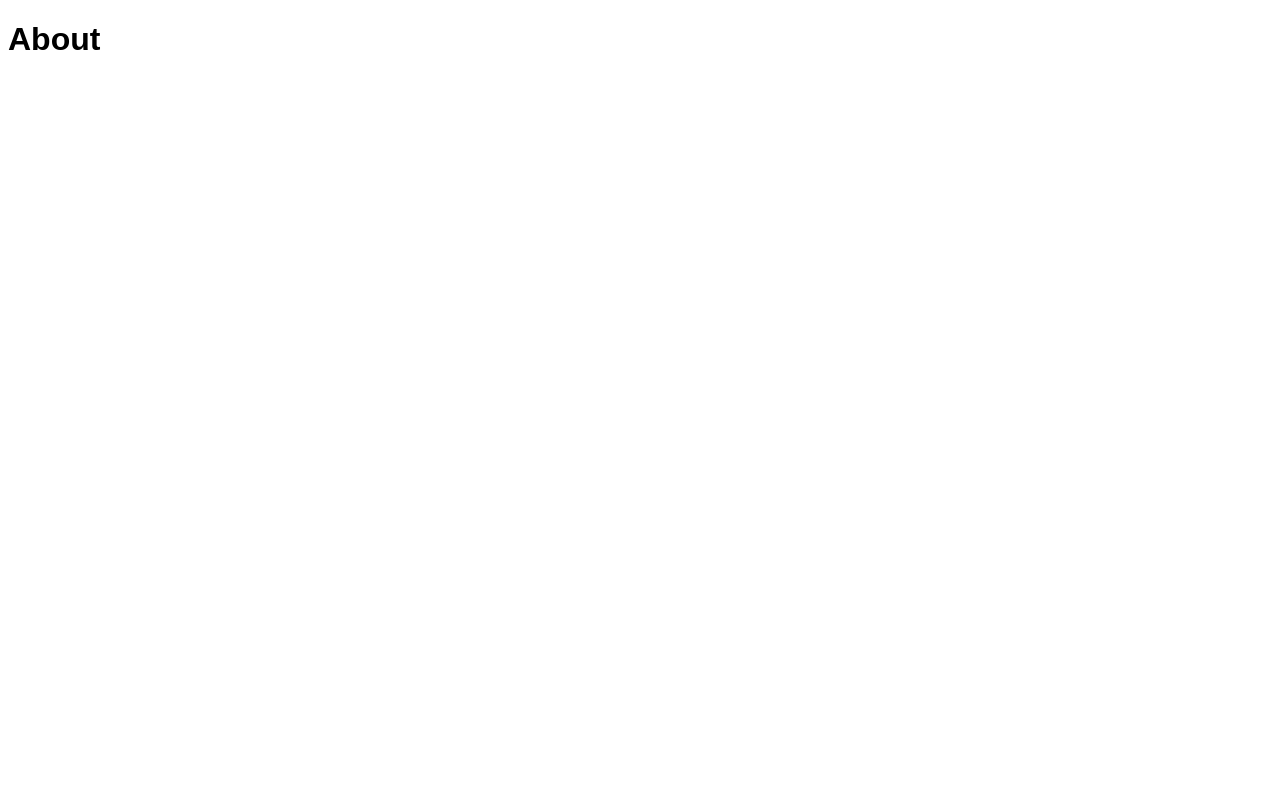
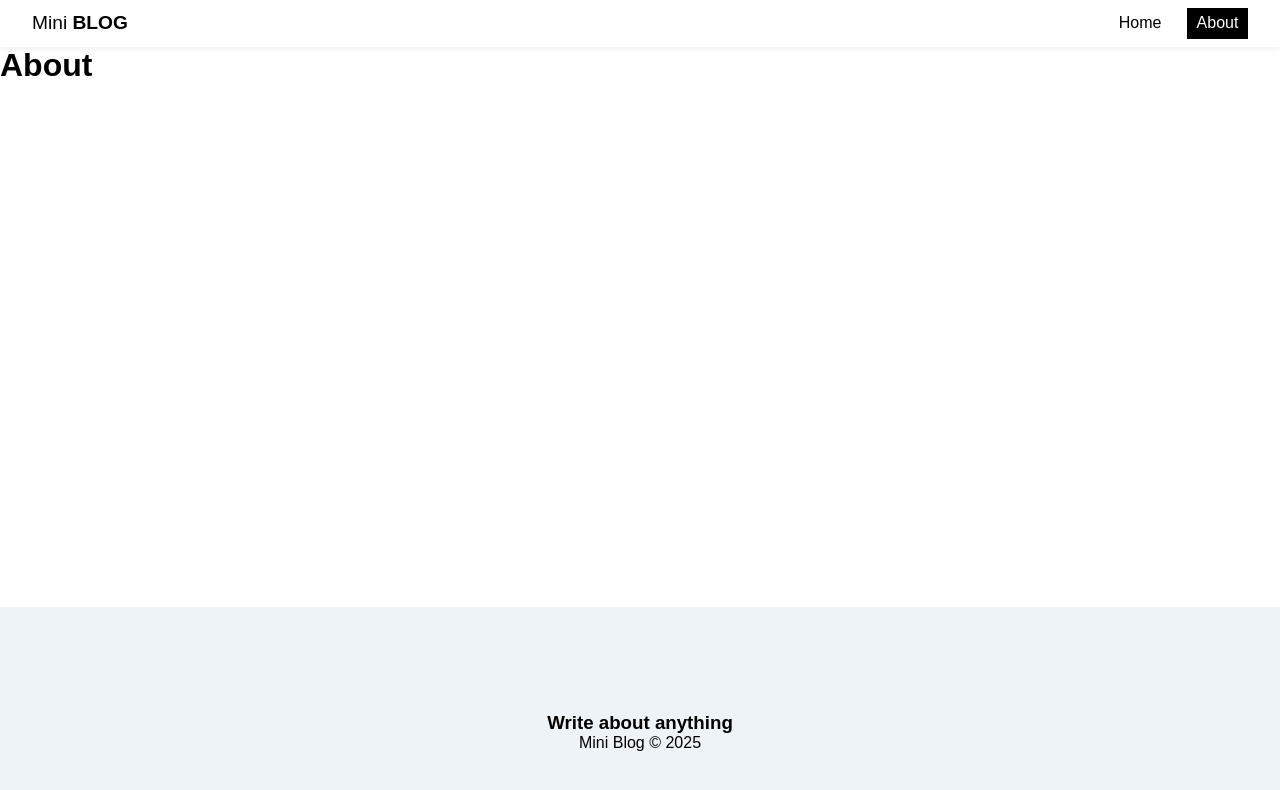
Before and after one commit to leonardozambao/miniblog, a React (Vite) app: page /about in a window 1280 px wide. Shown: the top 790 px of the page. Built offline with nearby package versions, Linux system fonts and the light colour scheme.

Commit message:
components footer + navbar

```diff
--- a/src/App.jsx
+++ b/src/App.jsx
@@ -1,18 +1,21 @@
 import { BrowserRouter, Routes, Route, Navigate } from "react-router-dom";
+import Footer from "./layout/Footer";
 import Home from "./pages/home/Home";
 import About from "./pages/about/About";
-
+import Navbar from "./components/Navbar";
 function App() {
   return (
     <>
       <main>
         <BrowserRouter>
+          <Navbar />
           <div className="container">
             <Routes>
               <Route path="/" element={<Home />} />
               <Route path="/about" element={<About />} />
             </Routes>
           </div>
+          <Footer />
         </BrowserRouter>
       </main>
     </>
--- a/src/components/Navbar.jsx
+++ b/src/components/Navbar.jsx
@@ -0,0 +1,32 @@
+import { NavLink } from "react-router-dom";
+import styles from "./Navbar.module.css";
+
+const Navbar = () => {
+  return (
+    <nav className={styles.navbar}>
+      <NavLink to="/" className={styles.brand}>
+        Mini <span>Blog</span>
+      </NavLink>
+      <ul className={styles.navbar__list}>
+        <li>
+          <NavLink
+            to="/"
+            className={({ isActive }) => (isActive ? styles.active : "")}
+          >
+            Home
+          </NavLink>
+        </li>
+        <li>
+          <NavLink
+            to="/about"
+            className={({ isActive }) => (isActive ? styles.active : "")}
+          >
+            About
+          </NavLink>
+        </li>
+      </ul>
+    </nav>
+  );
+};
+
+export default Navbar;
--- /dev/null
+++ b/src/components/Navbar.module.css
@@ -0,0 +1,33 @@
+.navbar {
+  display: flex;
+  box-shadow: rgba(0, 0, 0, 0.15) 0px -2px 10px 0px;
+  justify-content: space-between;
+  align-items: center;
+  padding: 0.5em 2em;
+}
+
+.brand {
+  font-size: 1.2em;
+  color: black;
+  text-decoration: none;
+  span {
+    font-weight: 900;
+    text-transform: uppercase;
+  }
+}
+
+.navbar__list {
+  display: flex;
+  list-style: none;
+  gap: 1em;
+  a {
+    padding: 0.4em 0.6em;
+    display: block;
+    text-decoration: none;
+    color: black;
+  }
+  .active {
+    background-color: black;
+    color: white;
+  }
+}
--- a/src/index.css
+++ b/src/index.css
@@ -1,5 +1,33 @@
+* {
+  margin: 0;
+  padding: 0;
+  text-decoration: none;
+  box-sizing: border-box;
+  list-style-position: inside;
+}
+a {
+  color: inherit;
+}
+
+a:hover {
+  text-decoration: none;
+}
+section,
+header,
+footer,
+article,
+figure,
+figcaption,
+aside,
+img,
+nav {
+  display: block;
+}
+
 body {
   font-family: "Poppins", sans-serif;
+  padding: 0;
+  margin: 0;
 }
 .container {
   min-height: 60vh;
--- /dev/null
+++ b/src/layout/Footer.jsx
@@ -0,0 +1,12 @@
+import styles from "./Footer.module.css";
+
+const Footer = () => {
+  return (
+    <footer className={styles.footer}>
+      <h3>Write about anything</h3>
+      <p>Mini Blog &copy; 2025</p>
+    </footer>
+  );
+};
+
+export default Footer;
--- /dev/null
+++ b/src/layout/Footer.module.css
@@ -0,0 +1,8 @@
+.footer {
+  height: 250px;
+  display: flex;
+  flex-direction: column;
+  justify-content: center;
+  align-items: center;
+  background-color: #edf3f6;
+}
```
